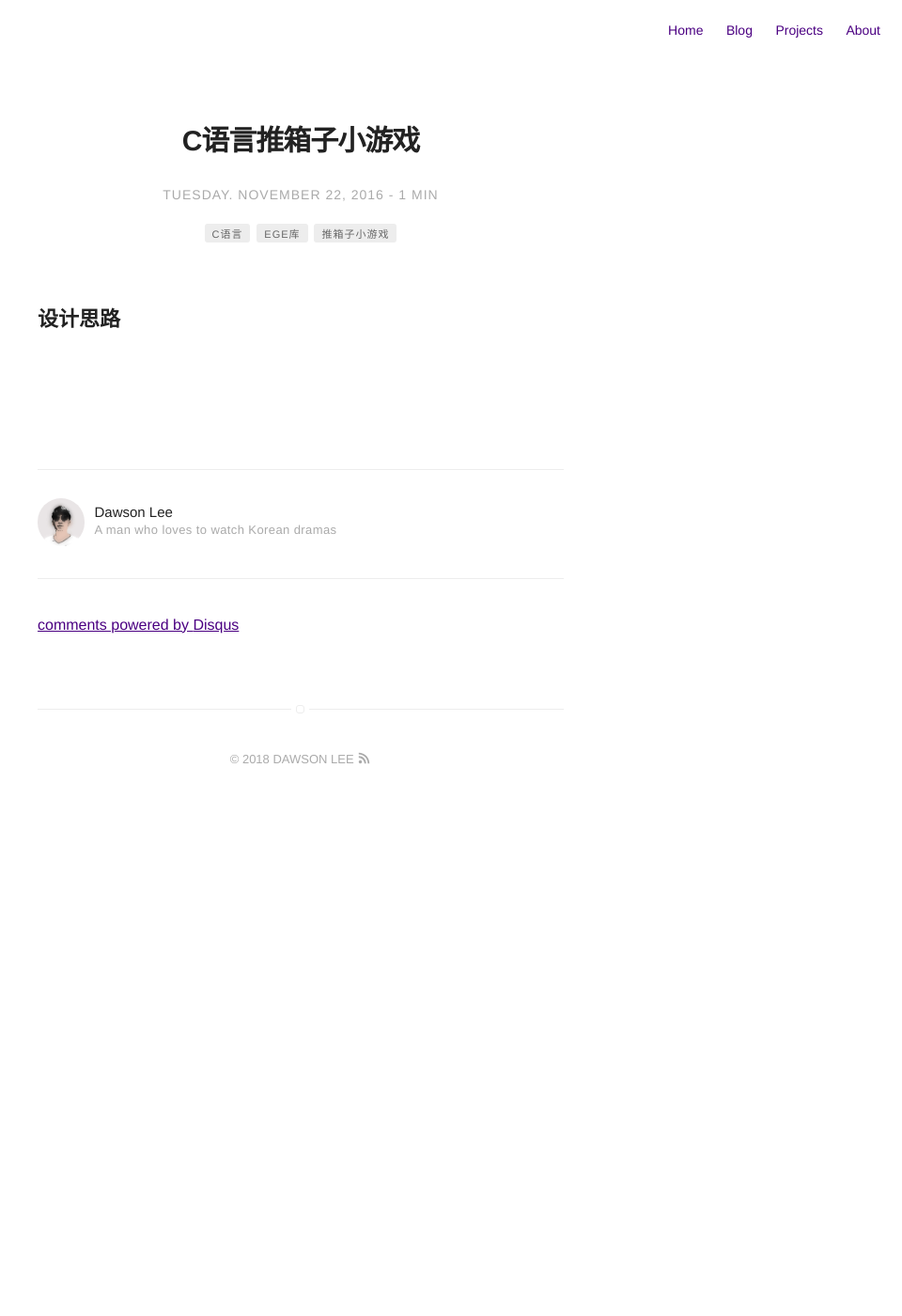
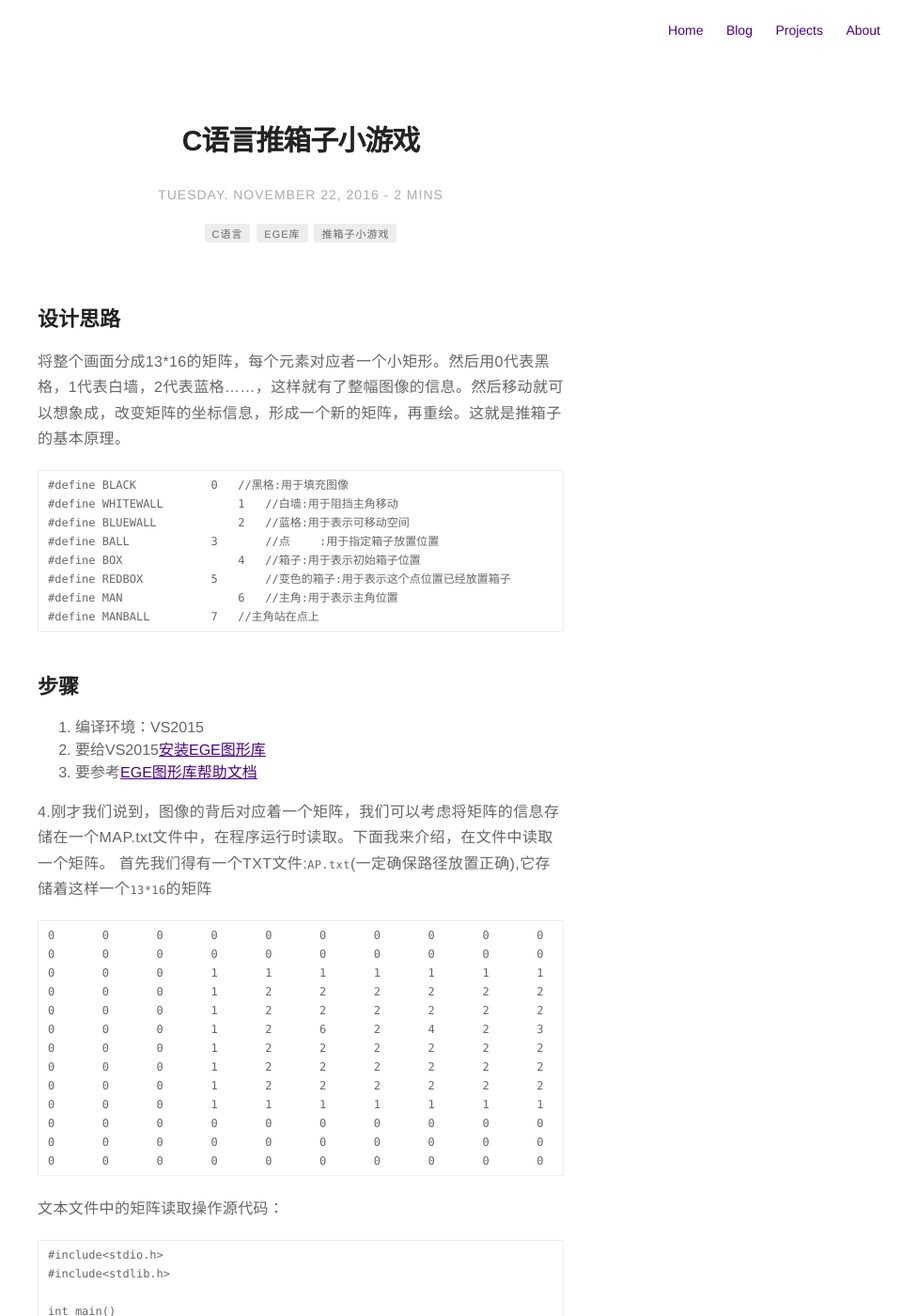
Before and after one commit to dawsonlee1790/dawsonlee1790.github.io, a Jekyll site: the page built from _posts/2016-11-22-C语言推箱子小游戏.markdown, in a window 1280 px wide and 1400 px high. Shown: the whole window at 94% size, without its empty margins (320-1280 px from the left). Built offline with Jekyll 4.4.1, drawn with Linux system fonts in a browser that asks for light colours; comment, search, counter and statistics services are not loaded; some of the changed text lies outside the part shown.

Commit message:
Update 2016-11-22-C语言推箱子小游戏.markdown

```diff
--- a/_posts/2016-11-22-C语言推箱子小游戏.markdown
+++ b/_posts/2016-11-22-C语言推箱子小游戏.markdown
@@ -8,9 +8,103 @@ tag:
 - C语言
 - EGE库
 - 推箱子小游戏
-star: true
+star: false
 category: blog
 author: dawsonlee
 ---
 
-## 设计思路
+##  设计思路
+
+将整个画面分成13*16的矩阵，每个元素对应者一个小矩形。然后用0代表黑格，1代表白墙，2代表蓝格……，这样就有了整幅图像的信息。然后移动就可以想象成，改变矩阵的坐标信息，形成一个新的矩阵，再重绘。这就是推箱子的基本原理。
+
+    #define BLACK	        0   //黑格:用于填充图像
+    #define WHITEWALL	    1	//白墙:用于阻挡主角移动
+    #define BLUEWALL	    2	//蓝格:用于表示可移动空间
+    #define BALL	        3	//点	:用于指定箱子放置位置
+    #define BOX	            4	//箱子:用于表示初始箱子位置
+    #define REDBOX	        5	//变色的箱子:用于表示这个点位置已经放置箱子
+    #define MAN	            6	//主角:用于表示主角位置
+    #define MANBALL         7   //主角站在点上
+
+##  步骤
+1.  编译环境：VS2015
+2.  要给VS2015[安装EGE图形库][1]
+3.  要参考[EGE图形库帮助文档][2]
+
+  [1]: http://www.jianshu.com/p/b12163e5a0b7   "安装EGE图形库"
+  [2]: http://misakamm.bitbucket.org/man/index.htm  "EGE图形库帮助文档"
+
+4.刚才我们说到，图像的背后对应着一个矩阵，我们可以考虑将矩阵的信息存储在一个MAP.txt文件中，在程序运行时读取。下面我来介绍，在文件中读取一个矩阵。
+首先我们得有一个TXT文件:`AP.txt`(一定确保路径放置正确),它存储着这样一个`13*16`的矩阵
+
+    0	0	0	0	0	0	0	0	0	0	0	0	0	0	0	0
+    0	0	0	0	0	0	0	0	0	0	0	0	0	0	0	0
+    0	0	0	1	1	1	1	1	1	1	1	1	1	0	0	0
+    0	0	0	1	2	2	2	2	2	2	2	2	1	0	0	0
+    0	0	0	1	2	2	2	2	2	2	2	2	1	0	0	0
+    0	0	0	1	2	6	2	4	2	3	2	2	1	0	0	0
+    0	0	0	1	2	2	2	2	2	2	2	2	1	0	0	0
+    0	0	0	1	2	2	2	2	2	2	2	2	1	0	0	0
+    0	0	0	1	2	2	2	2	2	2	2	2	1	0	0	0
+    0	0	0	1	1	1	1	1	1	1	1	1	1	0	0	0
+    0	0	0	0	0	0	0	0	0	0	0	0	0	0	0	0
+    0	0	0	0	0	0	0	0	0	0	0	0	0	0	0	0
+    0	0	0	0	0	0	0	0	0	0	0	0	0	0	0	0
+
+文本文件中的矩阵读取操作源代码：
+
+    #include<stdio.h>
+    #include<stdlib.h>
+
+    int main()
+    {
+
+    	FILE *fp = fopen("MAP.txt", "rb");//以只读形式打开文件MAP.txt
+    	if (!fp) {
+    		printf("打开文件失败，文件位置你可能放错了\n");
+    		exit(1);
+    	}
+    	int map[13][16];//创建一个map数组用来存储矩阵信息
+    	int i, j;
+    	char str[10];//用于存储从文本文件读取的字符串信息
+    	for (i = 0; i<13; i++)
+    		for (j = 0; j < 16; j++) {
+    			fscanf(fp, "%s", str); //从文件中读取一个字符串，遇到空格结束
+    			map[i][j] = atoi(str);//将字符串转变为整型，并赋值给map[i][j]
+    		}
+    	for (i = 0; i < 13; i++) {
+    		for (j = 0; j < 16; j++) {
+    			printf("%d", map[i][j]);//遍历输出矩阵信息
+    		}
+    		printf("\n");
+       	}
+    	return 0;
+    }
+
+接下我们要把TXT文件的读取矩阵的功能，写在一个readmap()函数中，实现功能的模块化。并加多一项功能，就是查找出，MAN的位置。
+
+{% highlight html %}
+//map[13][16]是形参，其中&man_i表是的是man_i的引用，引用传递的意义在于：传入参数会因函数中的操作而改变
+int readmap(int map[13][16], int &man_i, int &man_j)
+{
+	FILE *fp = fopen("MAP.txt", "rb");//以只读形式打开文件MAP.txt
+	if (!fp) {
+		printf("打开文件失败，文件位置你可能放错了\n");
+		exit(1);//打开失败则结束程序
+	}
+	int i, j;
+	char str[10];//用于存储从文本文件读取的字符串信息
+	for (i = 0; i<13; i++)
+		for (j = 0; j < 16; j++)
+		{
+			fscanf(fp, "%s", str); //从文件中读取一个字符串，遇到空格结束
+			map[i][j] = atoi(str);//将字符串转变为整型，并赋值给map[i][j]
+			if (map[i][j] == MAN) //如果找到了MAN的位置，则返回坐标在 man_i和 man_j 中
+			{
+				man_i = i;
+				man_j = j;
+			}
+		}
+	return 0;
+}
+{% endhighlight %}
```
